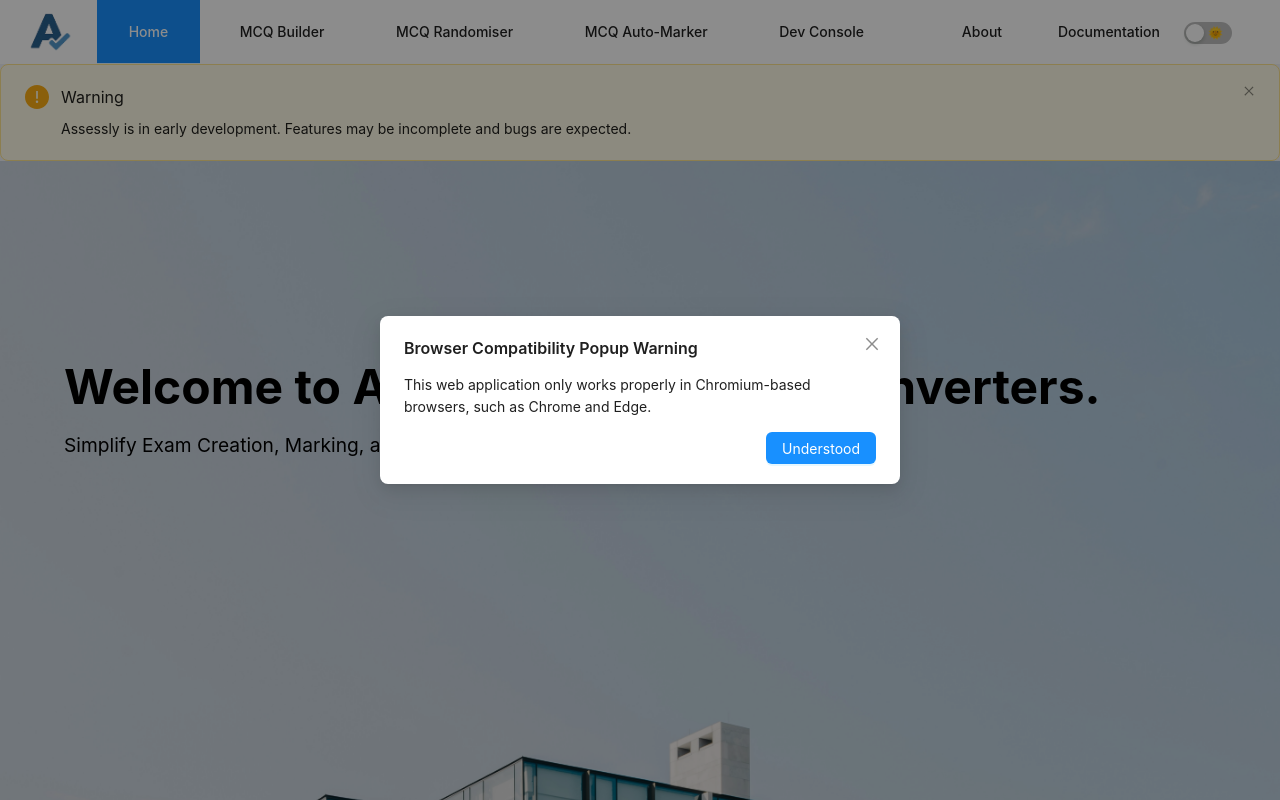
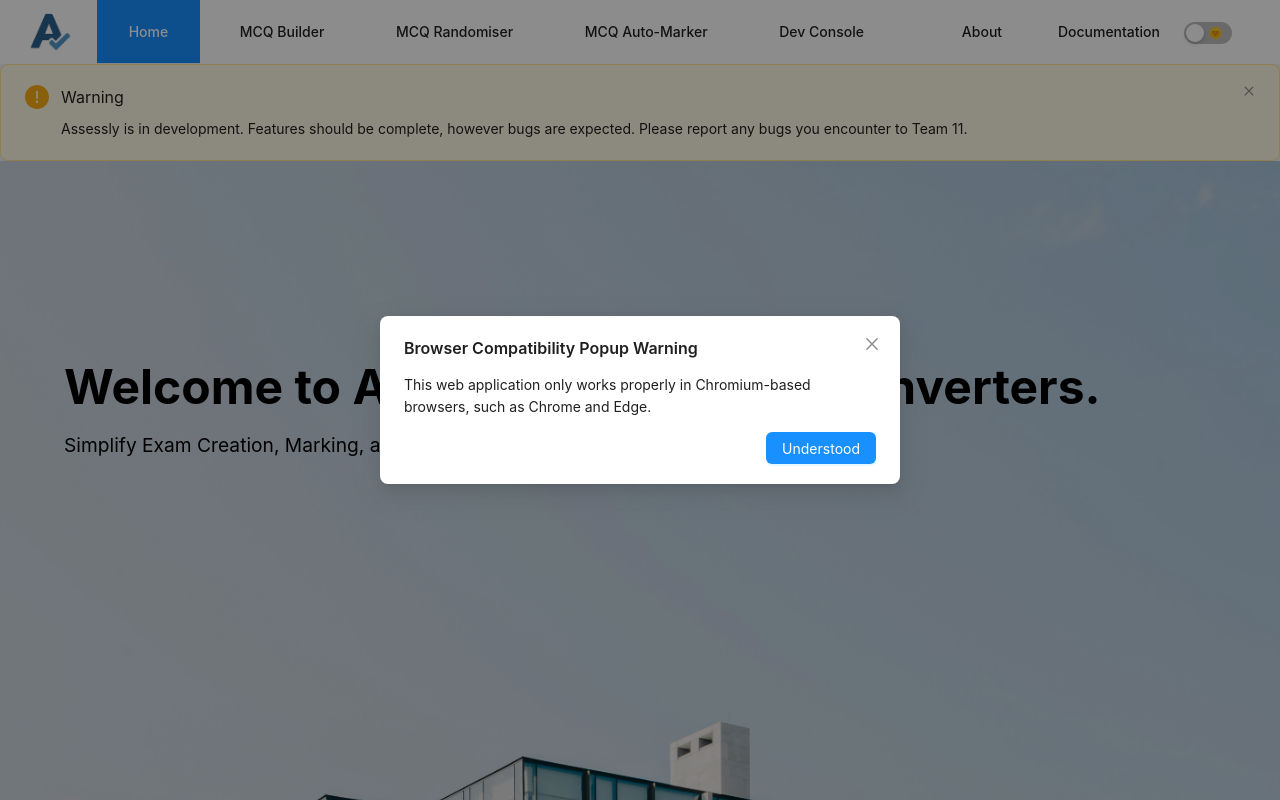
Before and after one commit to uoa-compsci399-2025-s1/capstone-project-2025-s1-team-11, a React (Vite) app in the folder client/: page / in a window 1280 px wide. Shown: the top 800 px of the page. Built offline with nearby package versions, Linux system fonts and the light colour scheme.

Commit message:
Update developmentWarning text

```diff
--- a/client/src/components/developmentWarning.jsx
+++ b/client/src/components/developmentWarning.jsx
@@ -5,7 +5,7 @@ const DevelopmentWarning = () => {
     return (
         <Alert
             message="Warning"
-            description="Assessly is in early development. Features may be incomplete and bugs are expected."
+            description="Assessly is in development. Features should be complete, however bugs are expected. Please report any bugs you encounter to Team 11. "
             type="warning"
             showIcon
             closable
```
